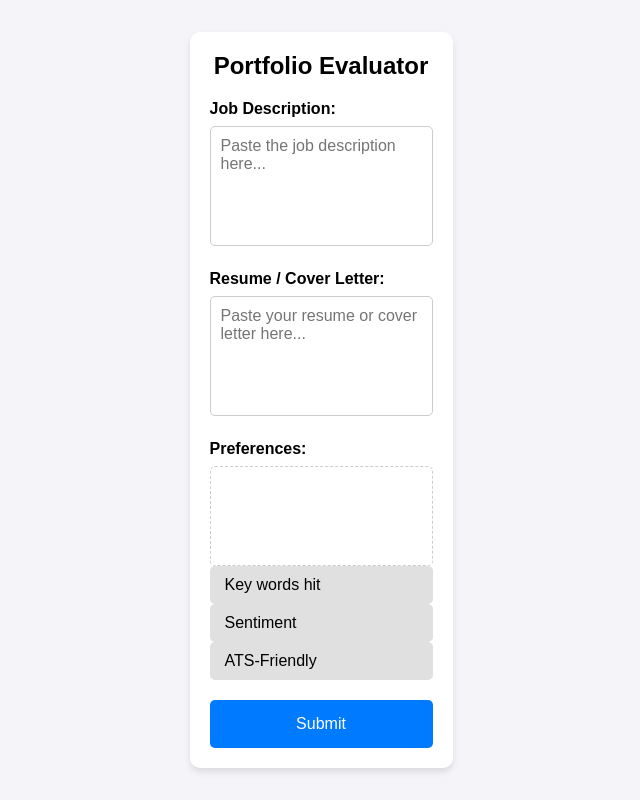
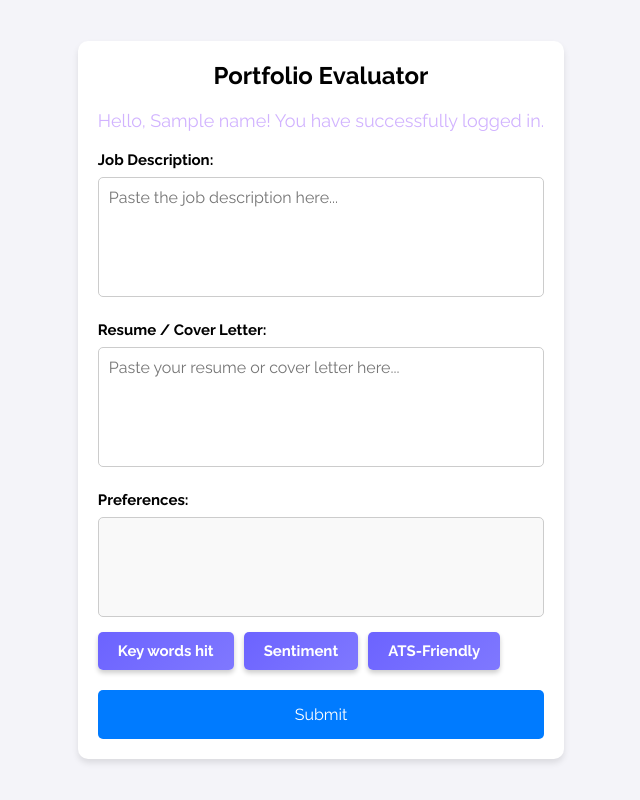
Before and after one commit to daniCodes1/nwhacks, a Flask app: template templates/main.html in a window 1280 px wide. Shown: the whole page, without its empty margins (319-959 px from the left). Run offline with Flask 3, Linux system fonts and the light colour scheme; the template is opened without the code that fills it: most values are stand-ins (such as "Sample title", 1, 10 or a date in 2020).

Commit message:
Committed

```diff
--- a/templates/main.html
+++ b/templates/main.html
@@ -4,12 +4,16 @@
     <meta charset="UTF-8">
     <meta name="viewport" content="width=device-width, initial-scale=1.0">
     <title>Portfolio Evaluator</title>
+    <link rel="preconnect" href="https://fonts.googleapis.com">
+<link rel="preconnect" href="https://fonts.gstatic.com" crossorigin>
+<link href="https://fonts.googleapis.com/css2?family=Raleway:ital,wght@0,100..900;1,100..900&display=swap" rel="stylesheet">
     <style>
         * {
             margin: 0;
             padding: 0;
             box-sizing: border-box;
-            font-family: Arial, sans-serif;
+            font-family: "Raleway", serif;
+            font-size: 15px;
         }
 
         body {
@@ -21,8 +25,10 @@
             padding: 20px;
         }
 
+
+
         .container {
-            max-width: 800px;
+            max-width: 1500px;
             background: #fff;
             padding: 20px;
             border-radius: 10px;
@@ -33,6 +39,12 @@
             text-align: center;
             margin-bottom: 20px;
             font-size: 24px;
+        }
+
+        h2 {
+            text-align: center;
+            margin-bottom: 20px;
+            font-size: 20px;
         }
 
         .input-group {
@@ -67,12 +79,14 @@
 
         .preferences-box {
             display: flex;
-            justify-content: space-between;
+            gap: 10px;
+            flex-wrap: wrap;
             align-items: center;
-            border: 1px dashed #ccc;
+            border: 1px solid #ccc;
             border-radius: 5px;
-            padding: 10px;
-            height: 100px;
+            padding: 15px;
+            min-height: 100px;
+            background-color: #f9f9f9;
             position: relative;
         }
 
@@ -80,12 +94,25 @@
             margin-right: 10px;
         }
 
+        .preferences-box span {
+            font-style: italic;
+            color: #aaa;
+        }
+
         .draggable-item {
-            padding: 10px 15px;
-            background: #e0e0e0;
+            padding: 10px 20px;
+            background: linear-gradient(135deg, #6c63ff, #7f78ff);
+            color: white;
             border-radius: 5px;
             cursor: grab;
             user-select: none;
+            font-weight: bold;
+            box-shadow: 0 3px 5px rgba(0, 0, 0, 0.2);
+            transition: transform 0.2s;
+        }
+
+        .draggable-item:hover {
+            transform: scale(1.05);
         }
 
         .draggable-item .remove-btn {
@@ -97,6 +124,14 @@
             cursor: pointer;
             font-size: 12px;
             padding: 2px 5px;
+        }
+
+        .available-preferences {
+            display: flex;
+            gap: 10px;
+            flex-wrap: wrap;
+            margin-top: 15px;
+
         }
 
         .submit-btn {
@@ -115,11 +150,19 @@
         .submit-btn:hover {
             background: #0056b3;
         }
+
+        .greeting {
+            font-size: 18px;
+            color: #d1b3ff;
+            text-align: center;
+            margin-bottom: 20px;
+        }
     </style>
 </head>
 <body>
     <div class="container">
         <h1>Portfolio Evaluator</h1>
+        <p class="greeting">Hello, {{ name }}! You have successfully logged in.</p>
 
         <div class="input-group">
             <label for="job-description">Job Description:</label>
```
